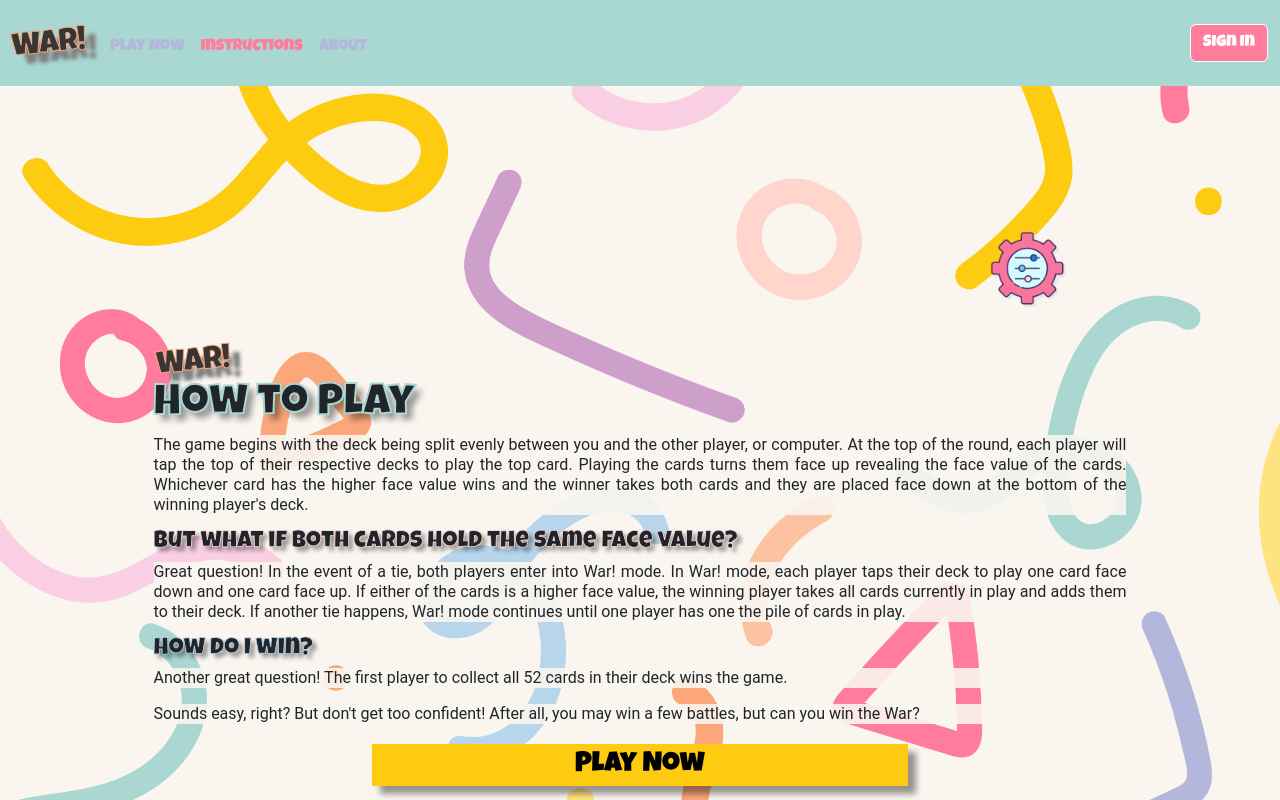
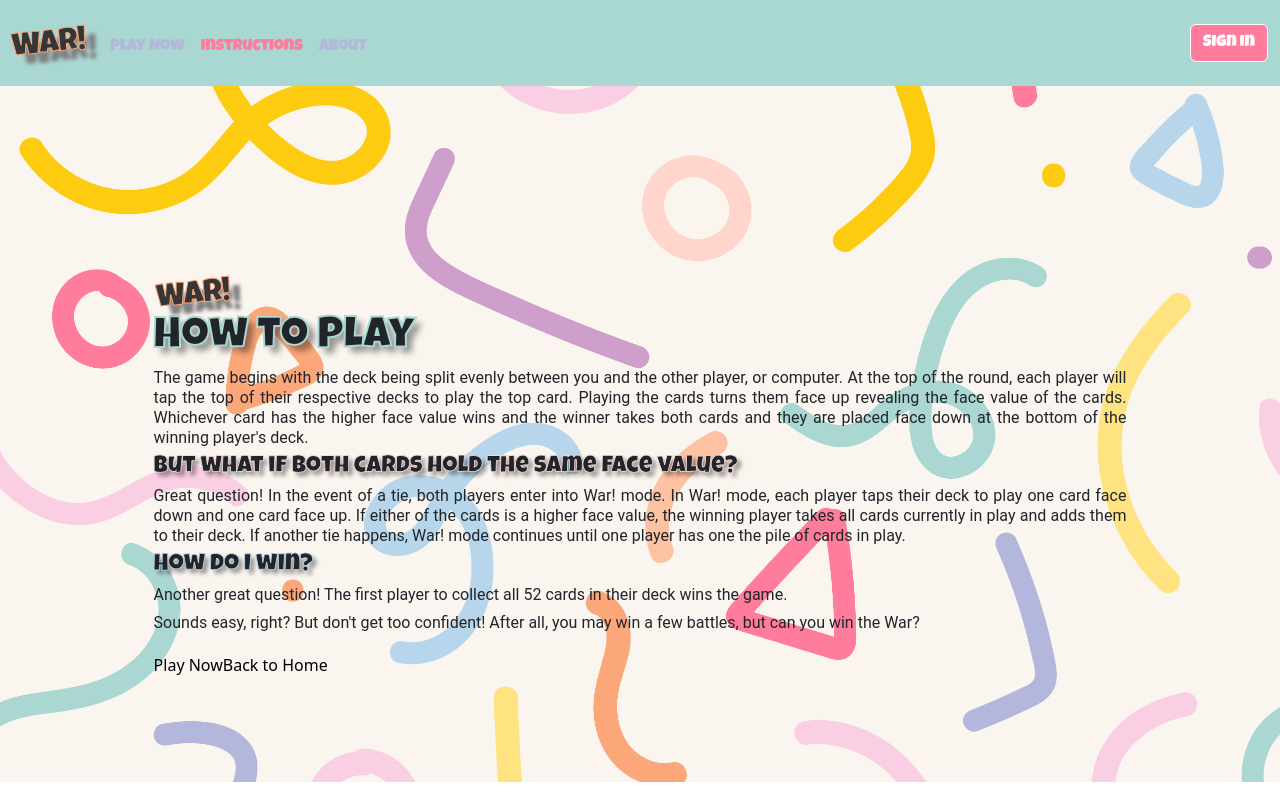
Before and after one commit to team-awesome1/awesome_cards, a React (Create React App) app: page /instructions in a window 1280 px wide. Shown: the top 800 px of the page. Built offline with nearby package versions, Linux system fonts and the light colour scheme.

Commit message:
Maintenance on buttons and Instructions

```diff
--- a/src/instructions.css
+++ b/src/instructions.css
@@ -46,7 +46,7 @@
         font-size: 2vh;
         text-align: justify;
         line-height: 1.25;
-        background-color: rgba(250,246,240,.9);
+        margin: .5rem 0;
     }
     p:last-of-type{
         margin-bottom: 2%;
@@ -61,7 +61,7 @@
         margin-bottom: -5%;
         margin-left: 86%;
     }
-    #play, #home{
+    #PlayNow, #Home{
         display: block;
         margin: 16px auto;
         text-align: center;
@@ -71,10 +71,10 @@
         font-size: 3.5vh;
         box-shadow: 1vh 1vh .75vh rgba(0,0,0,.4);
     }
-    #play{
+    #PlayNow{
         background-color: #fecb10;
     }
-    #home{
+    .Home{
         background-color: #b3b7da;
         margin-bottom: 3%;
     }
--- a/src/routes/Instructions.js
+++ b/src/routes/Instructions.js
@@ -5,9 +5,6 @@ export default function Instructions() {
   return (
     <main style={{ padding: "1rem 0" }}>
       <div className="container">
-        <a href="#">
-          <img src="/gearIcon.png" alt="settings gear icon" id="settings"></img>
-        </a>
         <h1>
           War!
         </h1>
@@ -39,8 +36,8 @@ export default function Instructions() {
           <p>Sounds easy, right? But don't get too confident! After all, you may win a few battles, but can you win the War?
           </p>
         </div>
-        <a href="/play-now" id="play">Play Now</a>
-        <a href="/" id="home">Back to Home</a>
+        <a href="/play-now" id="PlayNow Btn">Play Now</a>
+        <a href="/" id="Home Btn">Back to Home</a>
       </div>
     </main>
   );
```
